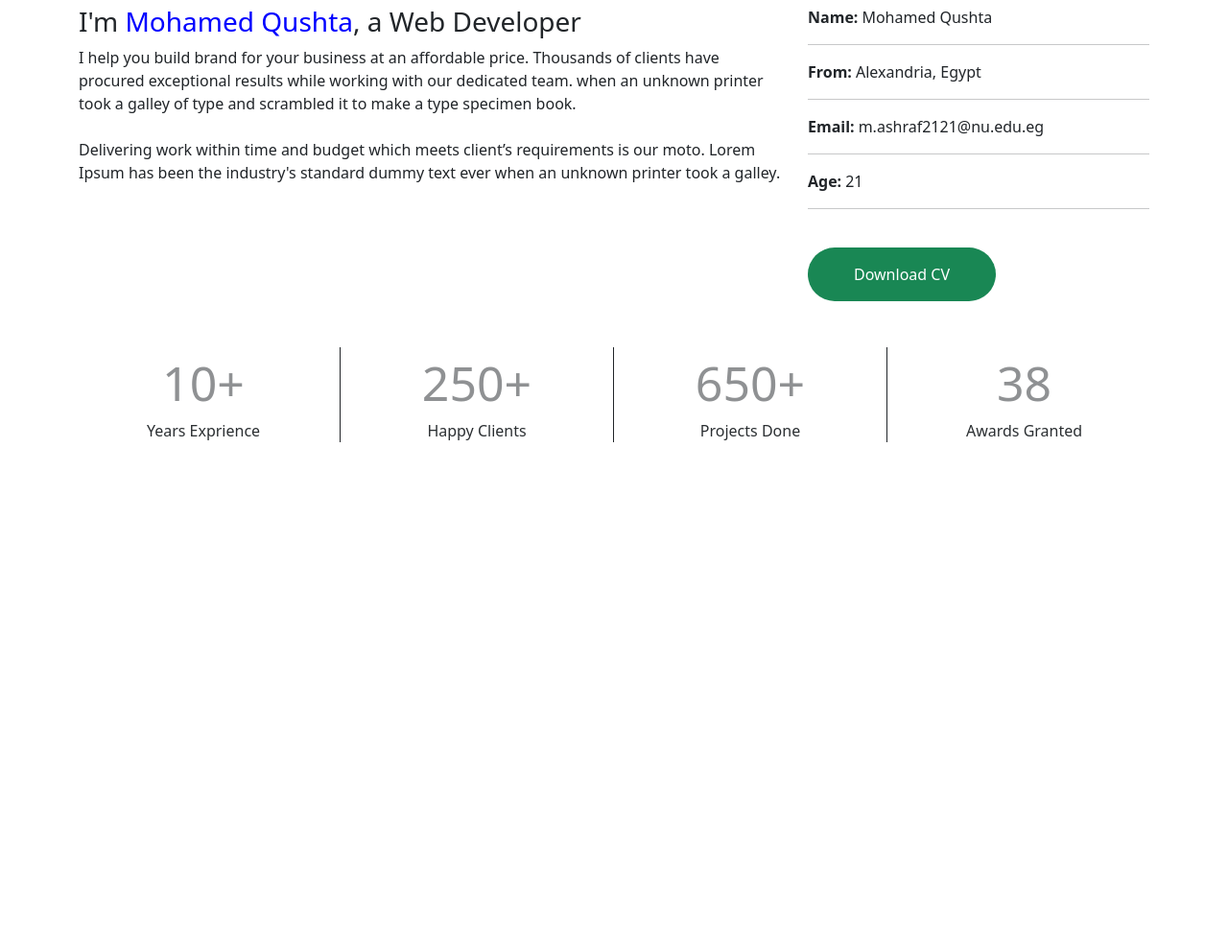
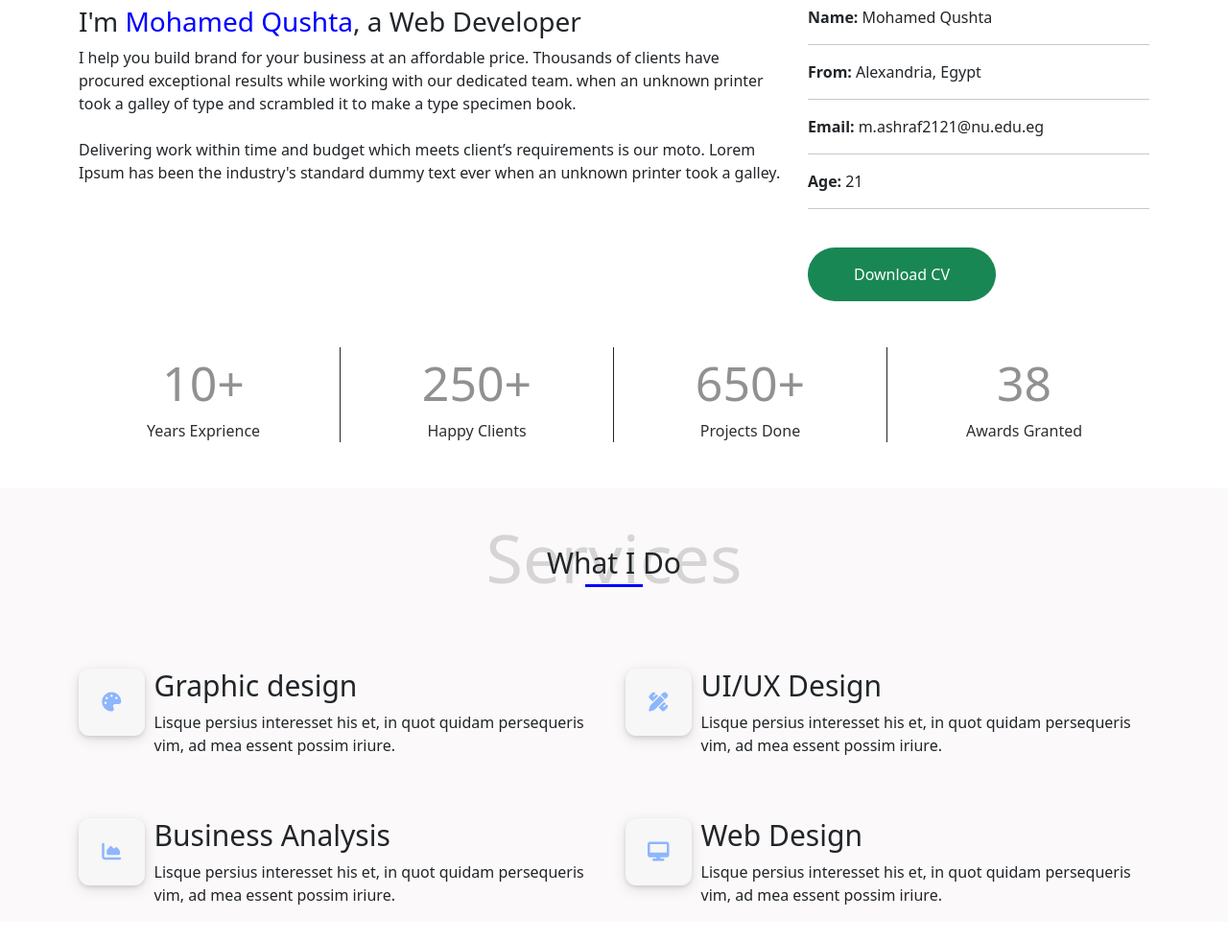
Before and after one commit to MohamedQushta/week5, a plain HTML site: page index.html in a window 1280 px wide. Shown: the part 982-1964 px from the top of the page at 96% size. Before the commit the page ends 1491 px from the top, so only its background shows below. Drawn offline with nearby package versions, Linux system fonts and the light colour scheme.

Commit message:
added what i do section

```diff
--- a/css/main.css
+++ b/css/main.css
@@ -78,7 +78,26 @@ button:hover {
 .big-icon {
   font-size: 30px;
 }
+.md-icon {
+  font-size: 20px;
+}
+.skill-icon {
+  margin-right: 2px;
+  display: flex;
+  justify-content: center;
+  align-items: center;
+  width: 105px;
+  opacity: 0.6;
+  height: 70px;
+  box-shadow: inset 3px;
+  background: whitesmoke;
+  border-radius: 11px;
+  box-shadow: 0 2px 4px 0 rgba(0, 0, 0, 0.2), 0 4px 15px 0 rgba(0, 0, 0, 0.19);
+}
 
+.blue-icon {
+  color: rgb(69, 137, 255);
+}
 .heading {
   /* width: 50%; */
   width: 100%;
@@ -114,3 +133,11 @@ hr {
   width: 60px;
   border-top: solid blue 3px;
 }
+
+.what-i-do {
+  background-color: rgba(248, 245, 245, 0.616);
+}
+
+h3 {
+  font-weight: 300;
+}
--- a/index.html
+++ b/index.html
@@ -121,7 +121,6 @@
     <div class="header-shadow"></div>
     <!-- About me section -->
     <section>
-      <div class="block">
       <div class="heading mb-5">
         <h2 class="primary-heading">About Me</h2>
         <h2 class="secondary-heading">Know Me More</h2>
@@ -136,16 +135,15 @@
                 Developer
               </h3>
               <p>
-                  I help you build brand for your business at an affordable
-                  price. Thousands of clients have procured exceptional results
-                  while working with our dedicated team. when an unknown printer
-                  took a galley of type and scrambled it to make a type specimen
-                  book. <br />
+                I help you build brand for your business at an affordable price.
+                Thousands of clients have procured exceptional results while
+                working with our dedicated team. when an unknown printer took a
+                galley of type and scrambled it to make a type specimen book.
+                <br />
                 <br />
                 Delivering work within time and budget which meets client’s
                 requirements is our moto. Lorem Ipsum has been the industry's
-                  standard dummy text ever when an unknown printer took a
-                  galley.
+                standard dummy text ever when an unknown printer took a galley.
               </p>
             </div>
           </div>
@@ -200,10 +198,74 @@
           </div>
         </div>
       </div>
+    </section>
+    <!-- What I do section -->
+    <section class="what-i-do">
+      <div class="heading mb-5">
+        <h2 class="primary-heading">Services</h2>
+        <h2 class="secondary-heading">What I Do</h2>
+        <div class="line"></div>
       </div>
-      <!-- </div> -->
-      <!-- </div> -->
-      <!-- </div> -->
+      <div class="container">
+        <div class="row mb-5">
+          <div class="col-lg-6 mt-5">
+            <div class="d-flex">
+              <div class="skill-icon">
+                <i class="fas fa-palette md-icon blue-icon"></i>
+              </div>
+              <div class="mx-2">
+                <h3 style="font-size: 30px">Graphic design</h3>
+                <p>
+                  Lisque persius interesset his et, in quot quidam persequeris
+                  vim, ad mea essent possim iriure.
+                </p>
+              </div>
+            </div>
+          </div>
+          <div class="col-lg-6 mt-5">
+            <div class="d-flex">
+              <div class="skill-icon">
+                <i class="fas fa-pencil-ruler md-icon blue-icon"></i>
+              </div>
+              <div class="mx-2">
+                <h3 style="font-size: 30px">UI/UX Design</h3>
+                <p>
+                  Lisque persius interesset his et, in quot quidam persequeris
+                  vim, ad mea essent possim iriure.
+                </p>
+              </div>
+            </div>
+          </div>
+          <div class="col-lg-6 mt-5">
+            <div class="d-flex">
+              <div class="skill-icon">
+                <i class="fas fa-chart-area md-icon blue-icon"></i>
+              </div>
+              <div class="mx-2">
+                <h3 style="font-size: 30px">Business Analysis</h3>
+                <p>
+                  Lisque persius interesset his et, in quot quidam persequeris
+                  vim, ad mea essent possim iriure.
+                </p>
+              </div>
+            </div>
+          </div>
+          <div class="col-lg-6 mt-5">
+            <div class="d-flex">
+              <div class="skill-icon">
+                <i class="fas fa-desktop md-icon blue-icon"></i>
+              </div>
+              <div class="mx-2">
+                <h3 style="font-size: 30px">Web Design</h3>
+                <p>
+                  Lisque persius interesset his et, in quot quidam persequeris
+                  vim, ad mea essent possim iriure.
+                </p>
+              </div>
+            </div>
+          </div>
+        </div>
+      </div>
     </section>
     <script
       src="https://cdn.jsdelivr.net/npm/bootstrap@5.3.3/dist/js/bootstrap.bundle.min.js"
```
Lines whose indentation alone changed are shown as unchanged.
